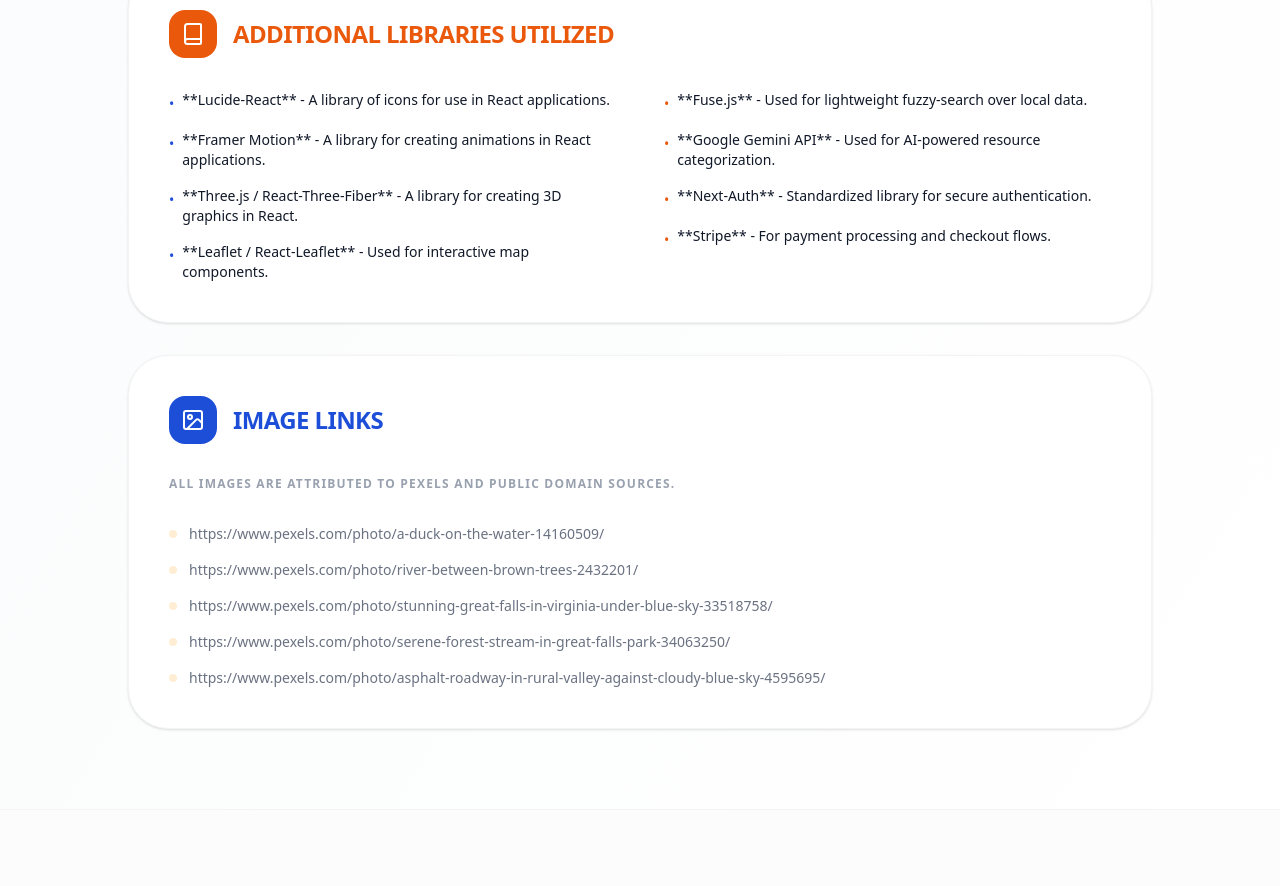
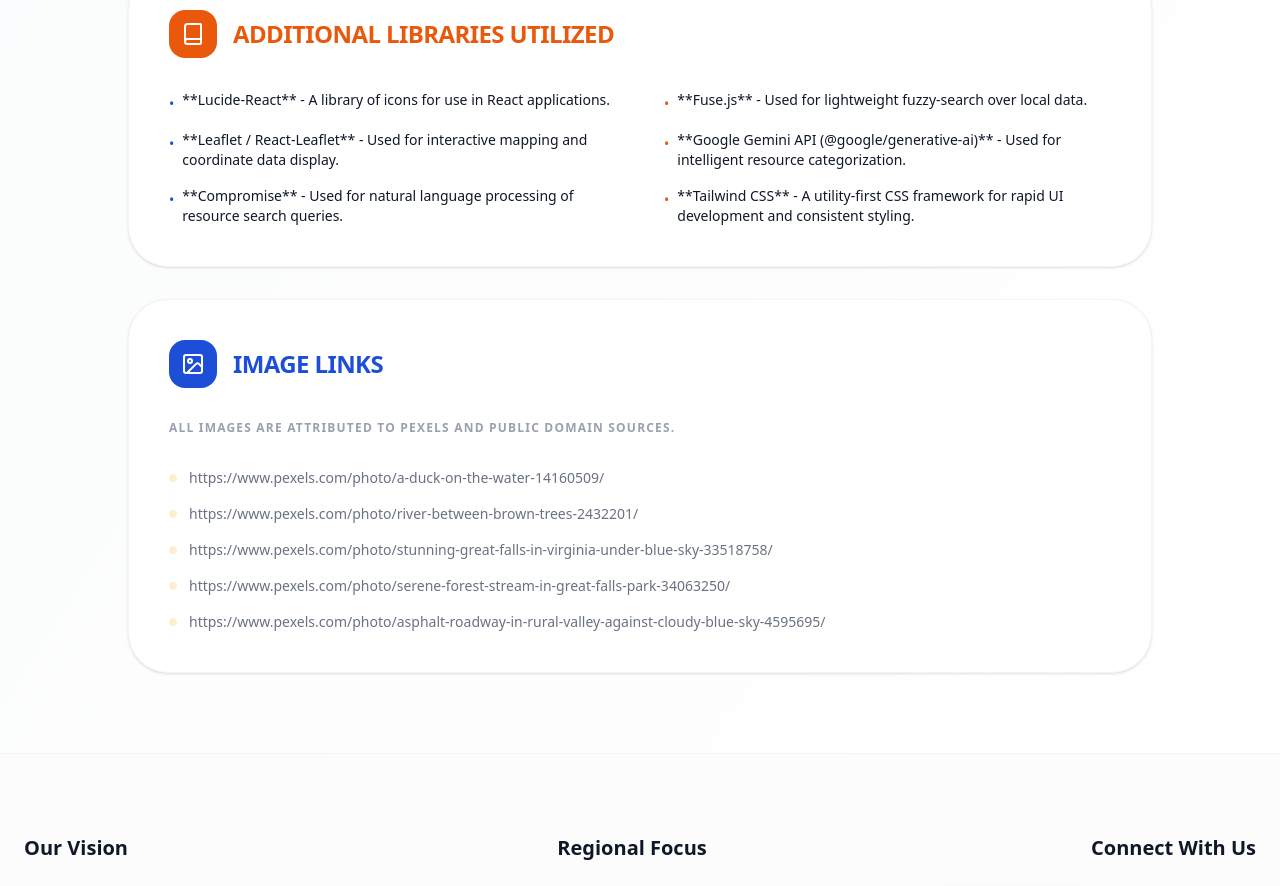
Before and after one commit to AyanP26/RealWebmaster2026, a Next.js app: page /references in a window 1280 px wide. Shown: the part 1320-2206 px from the top of the page. Built offline with nearby package versions, Linux system fonts and the light colour scheme.

Commit message:
docs: finalize references page accuracy and remove unused libraries

```diff
--- a/app/references/page.tsx
+++ b/app/references/page.tsx
@@ -88,15 +88,11 @@
                                 </li>
                                 <li className="text-sm flex items-start gap-2">
                                     <span className="text-primary-blue mt-1">•</span>
-                                    <span>**Framer Motion** - A library for creating animations in React applications.</span>
+                                    <span>**Leaflet / React-Leaflet** - Used for interactive mapping and coordinate data display.</span>
                                 </li>
                                 <li className="text-sm flex items-start gap-2">
                                     <span className="text-primary-blue mt-1">•</span>
-                                    <span>**Three.js / React-Three-Fiber** - A library for creating 3D graphics in React.</span>
-                                </li>
-                                <li className="text-sm flex items-start gap-2">
-                                    <span className="text-primary-blue mt-1">•</span>
-                                    <span>**Leaflet / React-Leaflet** - Used for interactive map components.</span>
+                                    <span>**Compromise** - Used for natural language processing of resource search queries.</span>
                                 </li>
                             </ul>
                             <ul className="space-y-4 font-medium">
@@ -106,15 +102,11 @@
                                 </li>
                                 <li className="text-sm flex items-start gap-2">
                                     <span className="text-accent-orange mt-1">•</span>
-                                    <span>**Google Gemini API** - Used for AI-powered resource categorization.</span>
+                                    <span>**Google Gemini API (@google/generative-ai)** - Used for intelligent resource categorization.</span>
                                 </li>
                                 <li className="text-sm flex items-start gap-2">
                                     <span className="text-accent-orange mt-1">•</span>
-                                    <span>**Next-Auth** - Standardized library for secure authentication.</span>
-                                </li>
-                                <li className="text-sm flex items-start gap-2">
-                                    <span className="text-accent-orange mt-1">•</span>
-                                    <span>**Stripe** - For payment processing and checkout flows.</span>
+                                    <span>**Tailwind CSS** - A utility-first CSS framework for rapid UI development and consistent styling.</span>
                                 </li>
                             </ul>
                         </div>
```
